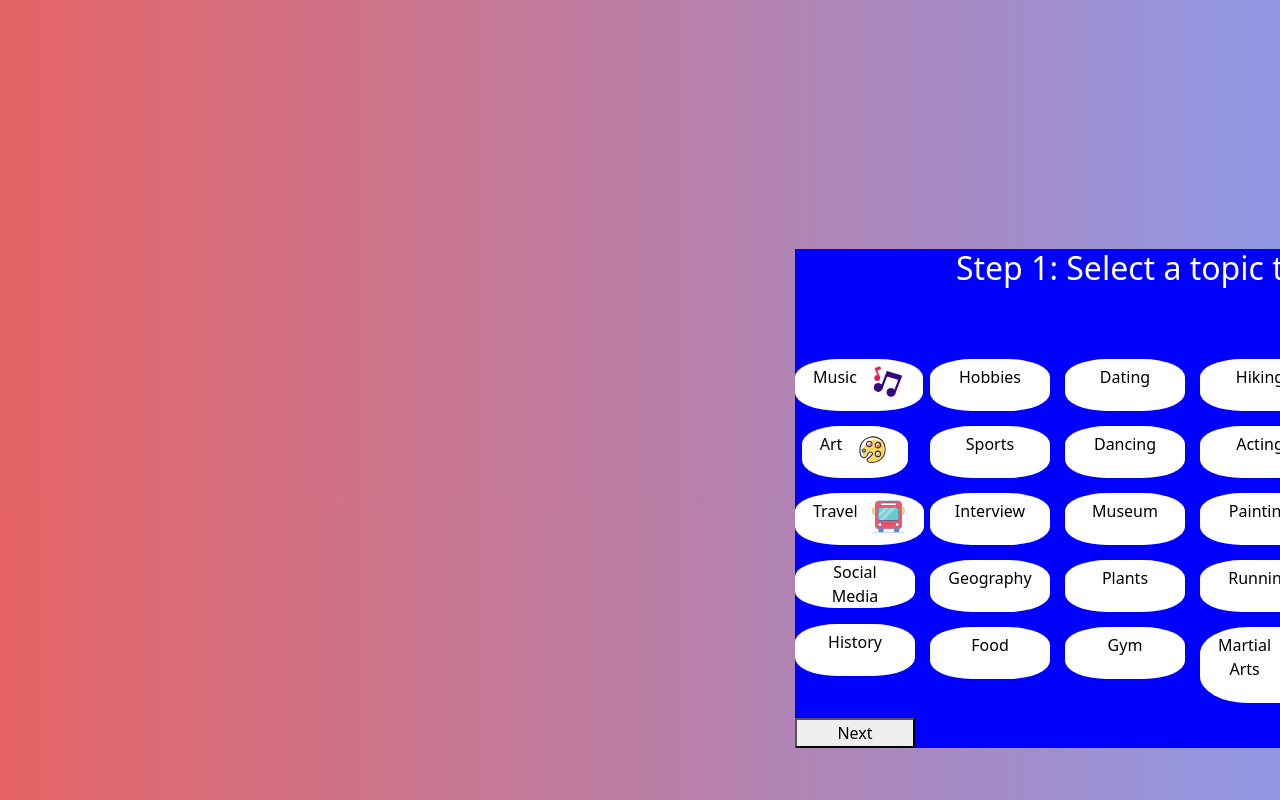
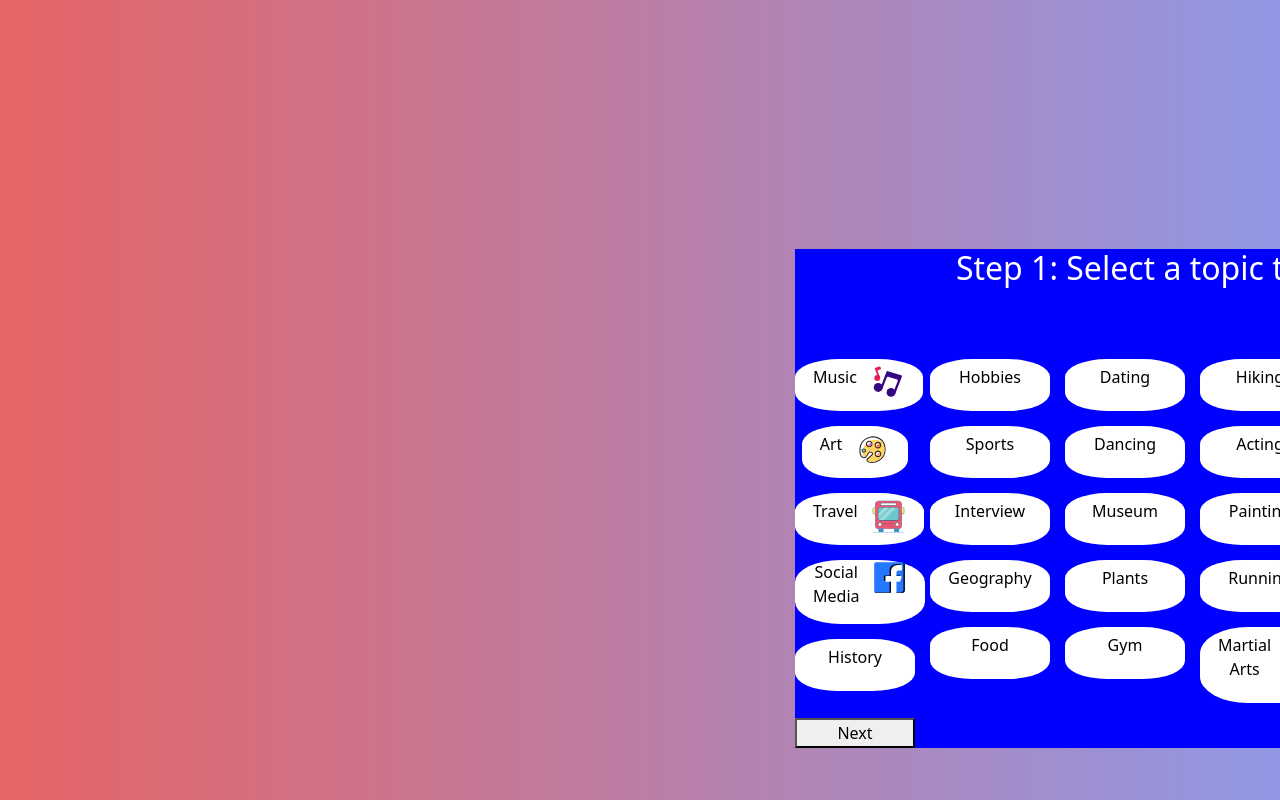
Before and after one commit to Paul449/PauEnglish-Practice99, a React (Vite) app in the folder client-side/: page /Topics in a window 1280 px wide. Shown: the top 800 px of the page. Built offline with nearby package versions, Linux system fonts and the light colour scheme.

Commit message:
recent change

```diff
--- a/client-side/src/assets/SMIcon.jsx
+++ b/client-side/src/assets/SMIcon.jsx
@@ -0,0 +1,10 @@
+//export Social Media Icon
+function SocialMedia(){
+    return(<>
+        <svg xmlns="http://www.w3.org/2000/svg" width="35px" height="35px" viewBox="0 0 1024 1024" class="icon" version="1.1">
+        <path d="M715.637 960h171.897C920.348 960 960 932.759 960 898.909V125.091C960 91.243 920.348 64 887.534 64H113.716C77.004 64 64 96.892 64 125.091v773.818C64 927.109 77.004 960 113.716 960h439.012V634.182H410.181c-11.257 0-20.363-9.106-20.363-20.363V491.637c0-11.257 9.106-20.365 20.363-20.365h142.546V328.728c0-99.354 88.056-183.272 192.261-183.272h113.193c11.257 0 20.365 9.106 20.365 20.363V288c0 11.258-9.108 20.365-20.365 20.365h-72.465c-34.444 0-70.079 19.052-70.079 50.908v112h131.17a20.27 20.27 0 0 1 16.507 8.472c3.856 5.291 4.891 12.133 2.823 18.337l-40.728 122.181a20.403 20.403 0 0 1-19.33 13.919h-90.442V960z" fill="#2577FF"/><path d="M807.708 451.723h-92.071v19.549h112.288c-0.161-3.938-1.326-7.809-3.711-11.078a20.263 20.263 0 0 0-16.506-8.471zM513.629 940.451H75.445C83.3 951.952 95.599 960 113.716 960h439.012V634.183H513.63v306.268zM839.283 145.456c-0.451-10.855-9.231-19.549-20.198-19.549H705.89c-104.205 0-192.261 83.919-192.261 183.272v142.544H371.083c-11.257 0-20.363 9.108-20.363 20.365v122.181c0 11.258 9.107 20.364 20.363 20.364h18.899c-0.012-0.286-0.164-0.527-0.164-0.815V491.637c0-11.257 9.106-20.365 20.363-20.365h142.546V328.728c0-99.353 88.056-183.272 192.261-183.272h94.295z" fill=""/><path d="M900.123 65.251c12.221 10.76 20.778 24.748 20.778 40.29V879.36c0 33.85-39.651 61.091-72.467 61.091H715.637V960h171.896C920.348 960 960 932.759 960 898.909V125.091c0-29.6-30.322-54.141-59.877-59.84z" fill=""/>
+        </svg>
+
+    </>)
+}
+export default SocialMedia;
--- a/client-side/src/components/interests.jsx
+++ b/client-side/src/components/interests.jsx
@@ -3,6 +3,7 @@ import MusicIcon from '../assets/MusicIcon';
 import ArtIcon from '../assets/ArtIcon';
 import MartialArtIcon from '../assets/MartialArtIcon';
 import TravelIcon from '../assets/TravelIcon';
+import SocialMedia from '../assets/SMIcon';
 /*useNavigation and useLocation to know current location and navigate to other pages on my application */
 import{useNavigate, useLocation} from 'react-router-dom';
 export default function Interests(){
@@ -26,6 +27,7 @@ export default function Interests(){
         </div>
         <div className="SocialMedia">
             <p>Social Media</p>
+            <SocialMedia/>
         </div>
         <div className="History">
             <p>History</p>
--- a/client-side/src/index.css
+++ b/client-side/src/index.css
@@ -80,6 +80,9 @@ main{
     padding-right: 15%;
 }
 .SocialMedia{
+    display: inline-grid;
+    grid-template-columns: auto auto;
+    column-gap: 13px;
     color: black;
     border-radius: 35%;
     background-color: white;
```
